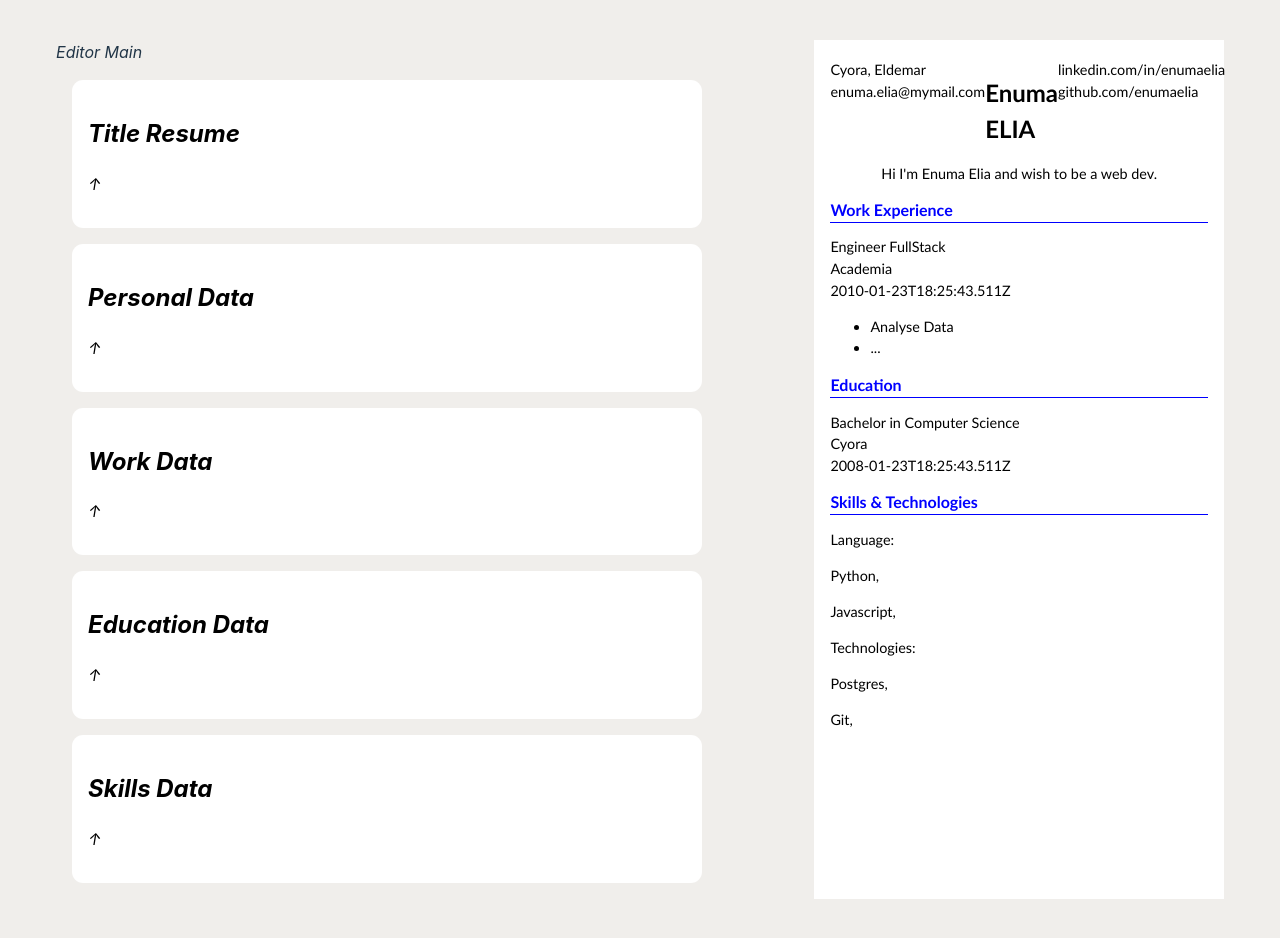
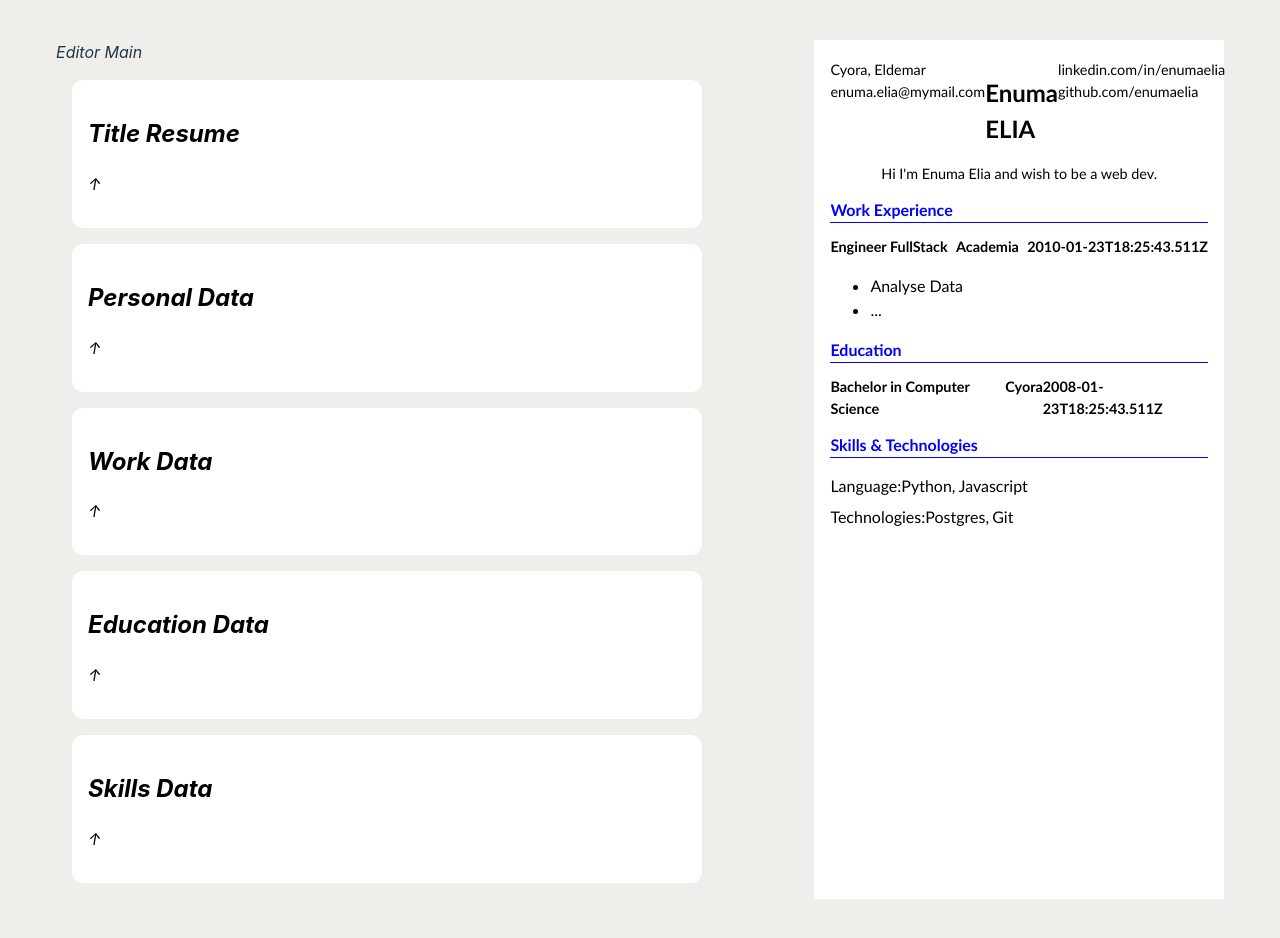
Before and after one commit to EnumaOub/CV-Creation-App, a React (Vite) app: page / in a window 1280 px wide. Built offline with nearby package versions, Linux system fonts and the light colour scheme.

Commit message:
Style rest of displayed resume

```diff
--- a/src/components/resume/Header.css
+++ b/src/components/resume/Header.css
@@ -2,6 +2,7 @@
     display: flex;
     flex-direction: column;
     margin-top: .2rem;
+    font-size: 0.9rem;
 }
 
 #personal-resume .main{
--- /dev/null
+++ b/src/components/resume/ShowWorkEduc.css
@@ -0,0 +1,6 @@
+.print .main {
+    display: flex;
+    justify-content: space-between;
+    font-weight: bold;
+    font-size: 0.9rem;
+}
--- /dev/null
+++ b/src/components/resume/Skills.css
@@ -0,0 +1,18 @@
+/* .skills {
+    display: flex;
+    gap: 0.2rem;
+} */
+
+.skills {
+    display: grid;
+    grid-template-columns: repeat(5, 1fr);
+}
+
+.skills .skill-list {
+    display: flex;
+    gap: 0.2rem;
+}
+
+#skills-resume p {
+    margin: 0.2rem 0;
+}
--- a/src/components/resume/Skills.jsx
+++ b/src/components/resume/Skills.jsx
@@ -1,24 +1,39 @@
 import PropTypes from 'prop-types'
 
 export default function Skills({ info }){
+    const sizeLanguage = info.language.length;
+    const sizeTech = info.technologies.length;
     return (
         <>
-            {info.language.length > 0 ? (
-                <div id="language">
+            {sizeLanguage > 0 ? (
+                <div id="language" className='skills'>
                 <p>Language: </p>
+                <div className="skill-list">
                     {info.language.map((lang,iter) =>
+                            iter<sizeLanguage-1 ? (
                                 <p key={iter}>{lang}, </p>
+                            ): (
+                                <p key={iter}>{lang} </p>
+                            )
                     )}
+                </div>
                 </div>
             ) : (
                 <div />
             )}
-            {info.technologies.length > 0 ? (
-                <div id="language">
+            {sizeTech > 0 ? (
+                <div id="technology" className='skills'>
                 <p>Technologies: </p>
+                <div className="skill-list">
                     {info.technologies.map((tech,iter) =>
+                        iter<sizeTech-1 ? (
                             <p key={iter}>{tech}, </p>
+                        ): (
+                            <p key={iter}>{tech} </p>
+                        )
+
                     )}
+                </div>
                 </div>
             ) : (
                 <div />
--- a/src/components/resume/resumeMain.css
+++ b/src/components/resume/resumeMain.css
@@ -4,7 +4,7 @@
     margin: 2rem 3rem;
     padding: 1rem;
     font-family: "Calibri", sans-serif;
-    font-size: 0.9rem;
+    font-size: 1rem;
 }
 
 #resume-main h2 {
--- a/src/components/resume/resumeMain.jsx
+++ b/src/components/resume/resumeMain.jsx
@@ -1,6 +1,8 @@
 import PropTypes from 'prop-types'
 import './resumeMain.css'
 import './Header.css'
+import './ShowWorkEduc.css'
+import './Skills.css'
 import Header from './Header'
 import ShowWorkEduc from './ShowWorkEduc'
 import Skills from './Skills'
```
Lines whose indentation alone changed are shown as unchanged.
